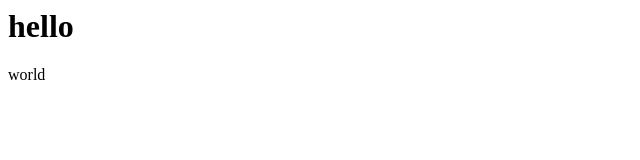
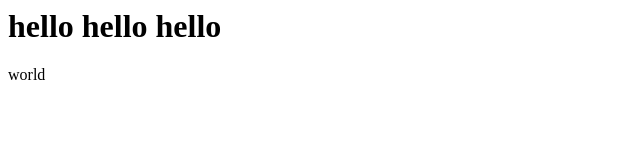
Before and after one commit to shibatomo-p/todo-app, a plain HTML site: page index.html in a window 1280 px wide. Shown: the whole page, without its empty margins (0-640 px from the left). Drawn offline with Linux system fonts and the light colour scheme.

Commit message:
todoke index.html

```diff
--- a/index.html
+++ b/index.html
@@ -1,2 +1,2 @@
-<h1>hello</h1>
+<h1>hello hello hello</h1>
 <p>world</p>
```
